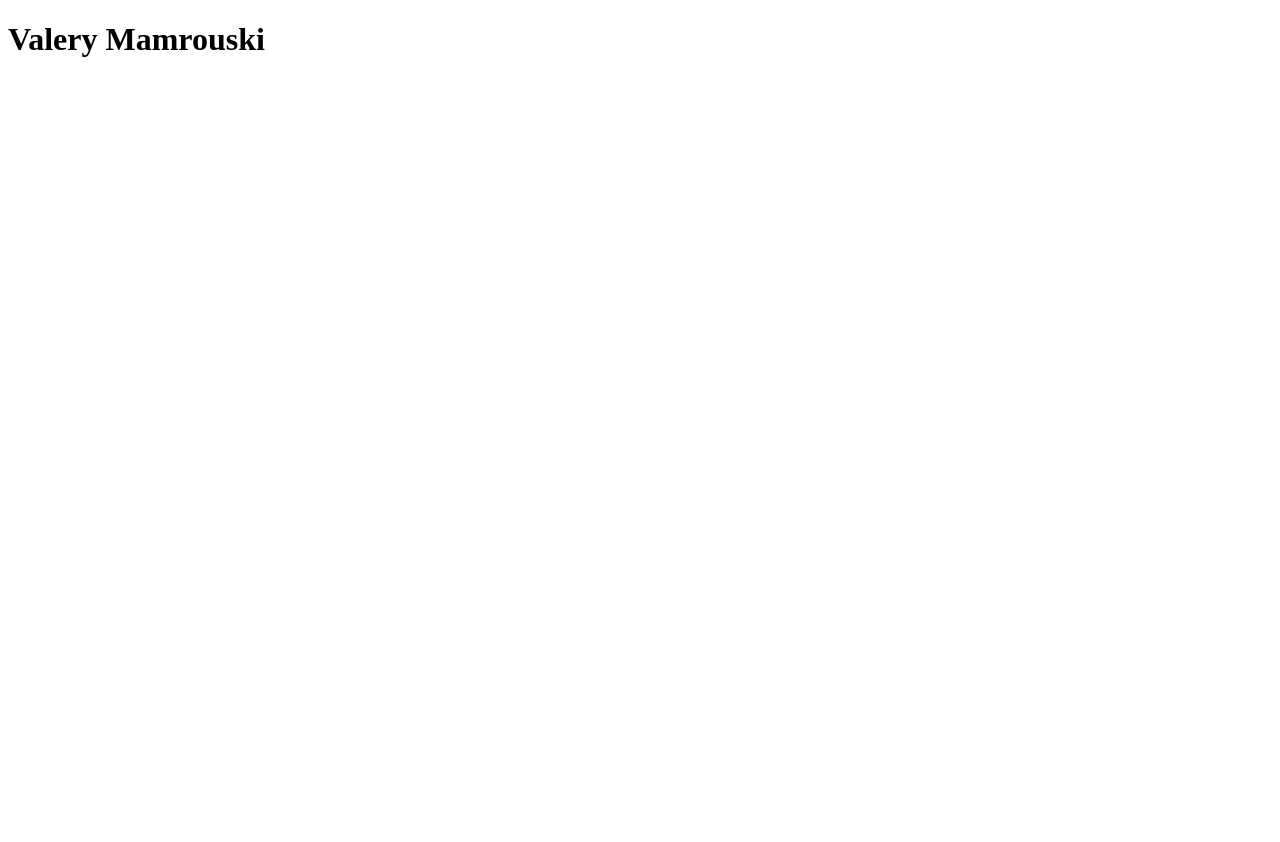
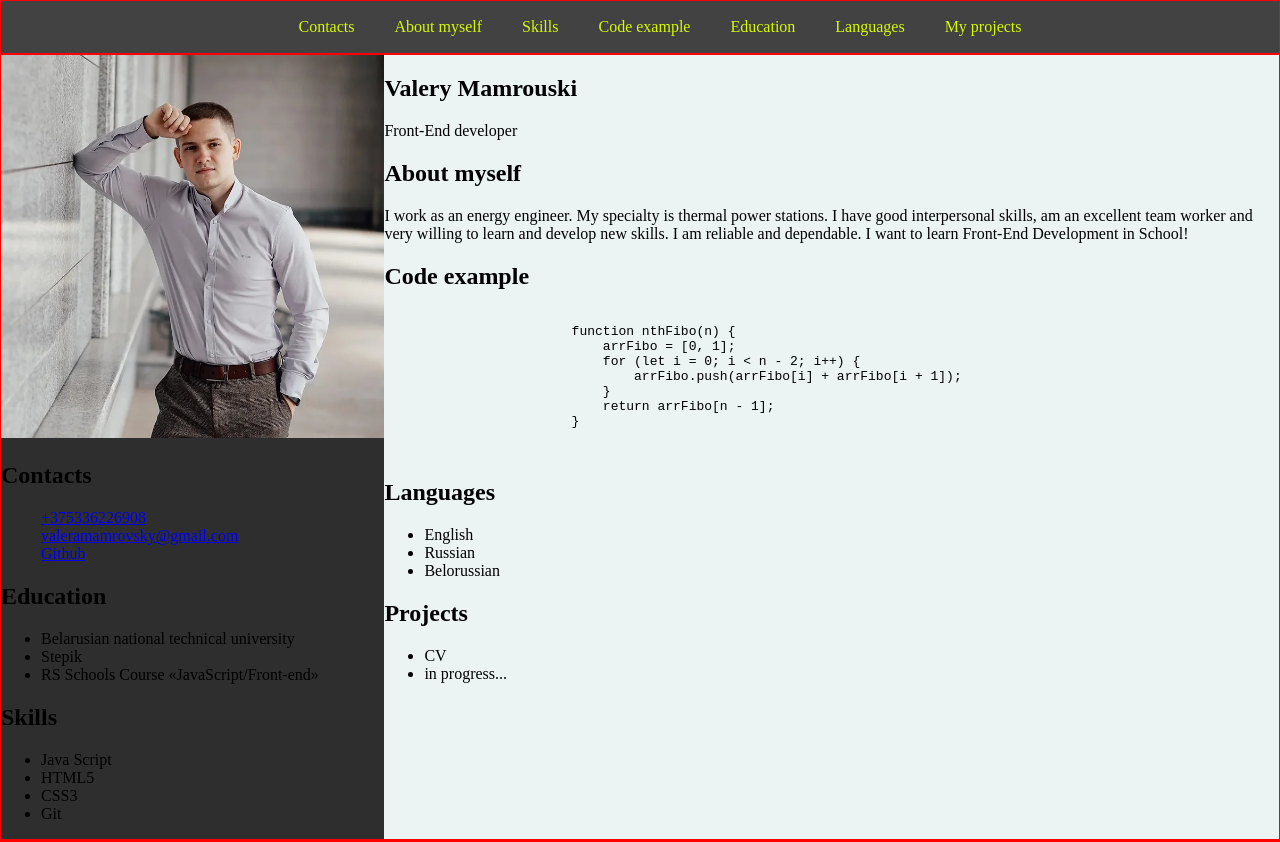
Before and after one commit to Val331/rsschool-cv, a plain HTML site: page index.html in a window 1280 px wide. Before the commit the page ends 800 px from the top, so only its background shows below. Drawn offline with Linux system fonts and the light colour scheme.

Commit message:
feat: add html header and main

```diff
--- a/index.html
+++ b/index.html
@@ -4,9 +4,104 @@
     <meta charset="UTF-8">
     <meta http-equiv="X-UA-Compatible" content="IE=edge">
     <meta name="viewport" content="width=device-width, initial-scale=1.0">
-    <title>Document</title>
+    <link rel="stylesheet" href="style.css">
+    <link rel="icon" href="assets/favicon.ico">
+    <title>CV</title>
 </head>
-<body>
-    <h1>Valery Mamrouski</h1>
+<body class="body-page">
+    <header class="header">
+        <nav class="nav">
+            <ul class="nav-list">
+                <li class="nav-item"><a href="#contacts" class="nav-link">Contacts</a></li>
+                <li class="nav-item"><a href="#about-myself" class="nav-link">About myself</a></li>
+                <li class="nav-item"><a href="#skills" class="nav-link">Skills</a></li>
+                <li class="nav-item"><a href="#code" class="nav-link">Code example</a></li>
+                <li class="nav-item"><a href="#education" class="nav-link">Education</a></li>
+                <li class="nav-item"><a href="#languages" class="nav-link">Languages</a></li>
+                <li class="nav-item"><a href="#projects" class="nav-link">My projects</a></li>
+            </ul>
+        </nav>
+    </header>
+
+    <main class="main">
+        <div class="container-left">
+            <img src="assets/myPhoto.jpg" alt="My photo" width="100%">
+            <section class="contacts" id="contacts">
+                <h2>Contacts</h2>
+                <ul class="contacts-list">
+                    <li class="contacts-item">
+                        <a href="tel:+375336226908">+375336226908</a>
+                    </li>
+                    <li class="contacts-item">
+                        <a href="mailto:valeramamrovsky@gmail.com">valeramamrovsky@gmail.com</a>
+                    </li>
+                    <li class="contacts-item">
+                        <a href="https://github.com/Val331">Github</a>
+                    </li>
+                </ul>
+            </section>
+            <section class="education" id="education">
+                <h2>Education</h2>
+                <ul class="education-list">
+                    <li class="education-item">Belarusian national technical university</li>
+                    <li class="education-item">Stepik</li>
+                    <li class="education-item">RS Schools Course «JavaScript/Front-end»</li>
+                </ul>
+            </section>
+            <section class="skills" id="skills">
+                <h2>Skills</h2>
+                <ul class="skills-list">
+                    <li class="skills-item">Java Script</li>
+                    <li class="skills-item">HTML5</li>
+                    <li class="skills-item">CSS3</li>
+                    <li class="skills-item">Git</li>
+                </ul>
+            </section>
+        </div>
+        <div class="container-right">
+            <section class="page-title">
+                <h1>Valery Mamrouski</h1>
+                <p>Front-End developer</p>
+            </section>
+            <section class="about-myself" id="about-myself">
+                <h2>About myself</h2>
+                <p>I work as an energy engineer. My specialty is thermal power stations.
+                    I have good interpersonal skills, am an excellent team worker and very willing to learn and develop new skills.
+                    I am reliable and dependable. I want to learn Front-End Development in School!
+                </p>
+            </section>
+            <section class="code" id="code">
+                <h2>Code example</h2>
+                <pre>
+                    <code>
+                        function nthFibo(n) {
+                            arrFibo = [0, 1];
+                            for (let i = 0; i &lt; n - 2; i++) {
+                                arrFibo.push(arrFibo[i] + arrFibo[i + 1]);
+                            }
+                            return arrFibo[n - 1];
+                        }
+                    </code>
+                </pre>
+            </section>
+            <section class="languages" id="languages">
+                <h2>Languages</h2>
+                <ul class="languages-list">
+                    <li class="languages-item">English</li>
+                    <li class="languages-item">Russian</li>
+                    <li class="languages-item">Belorussian</li>
+                </ul>
+            </section>
+            <section class="projects" id="projects">
+                <h2>Projects</h2>
+                <ul class="projects-list">
+                    <li class="projects-item">CV</li>
+                    <li class="projects-item">in progress...</li>
+                </ul>
+            </section>
+        </div>
+    </main>
+
+    <footer class="footer"></footer>
 </body>
 </html>
--- a/style.css
+++ b/style.css
@@ -1,3 +1,63 @@
-h1 {
-    font-weight: bold;
+* {
+    box-sizing: border-box;
 }
+
+.body-page {
+    display: flex;
+    flex-direction: column;
+    justify-content: space-between;
+    min-height: 100vh;
+    margin: 0;
+    padding: 0;
+    background-color: rgb(168, 168, 168);
+}
+
+.nav-list {
+    display: flex;
+    justify-content: center;
+    align-items: center;
+    list-style: none;
+
+}
+
+.nav-link {
+    padding: 0 20px;
+    line-height: 20px;
+    color: rgb(213, 250, 3);
+    text-decoration: none;
+    transition: color 0.3s linear;
+}
+
+.nav-link:hover {
+    color: brown;
+}
+
+
+
+.header {
+    background-color: rgb(66, 66, 66);
+    border: 1px solid red;
+}
+
+.main {
+    display: flex;
+    border: 1px solid red;
+}
+
+.container-left {
+    width: 30%;
+    background-color: rgb(46, 46, 46);
+}
+
+.container-right {
+    width: 70%;
+    background-color: rgb(236, 243, 243);
+}
+
+.contacts-item {
+    display: flex;
+}
+
+.footer {
+    border: 1px solid red;
+}
```
Also changed, not shown: assets/favicon.ico (added), assets/icon-tel.png (added), assets/myPhoto.jpg (added).
